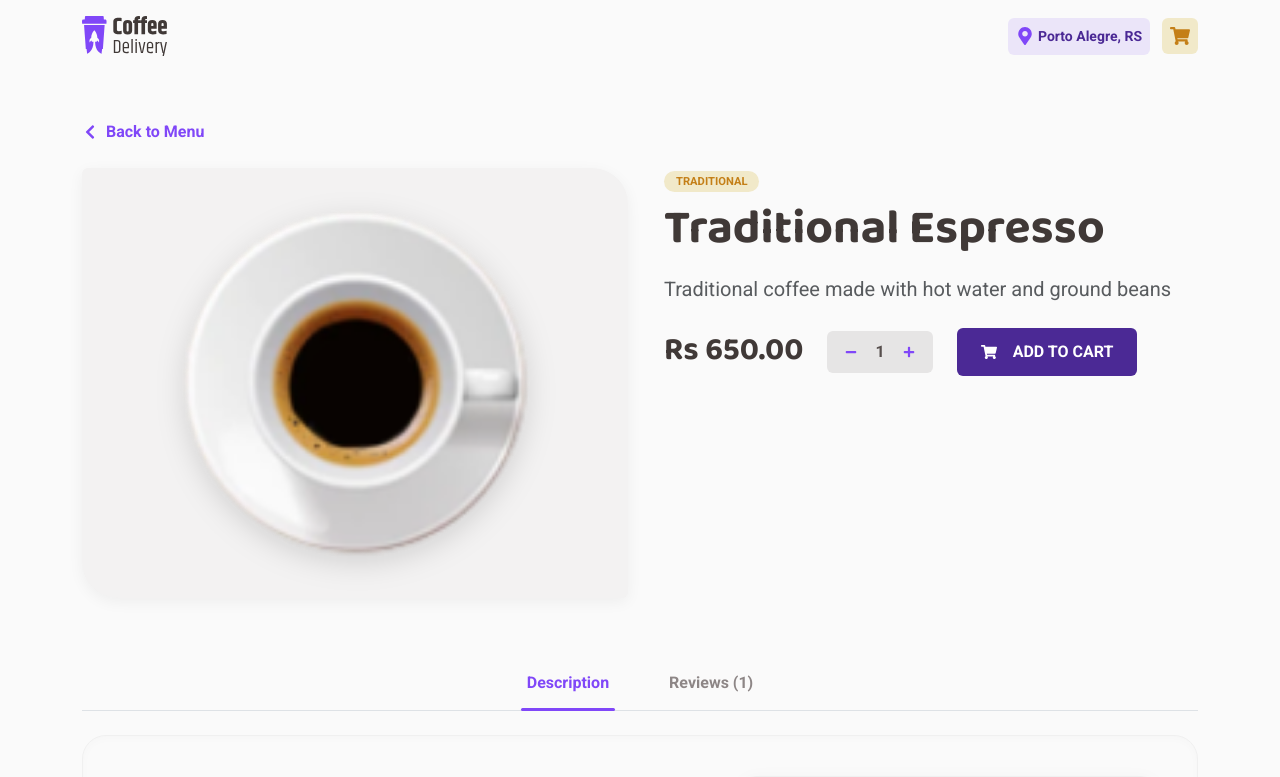
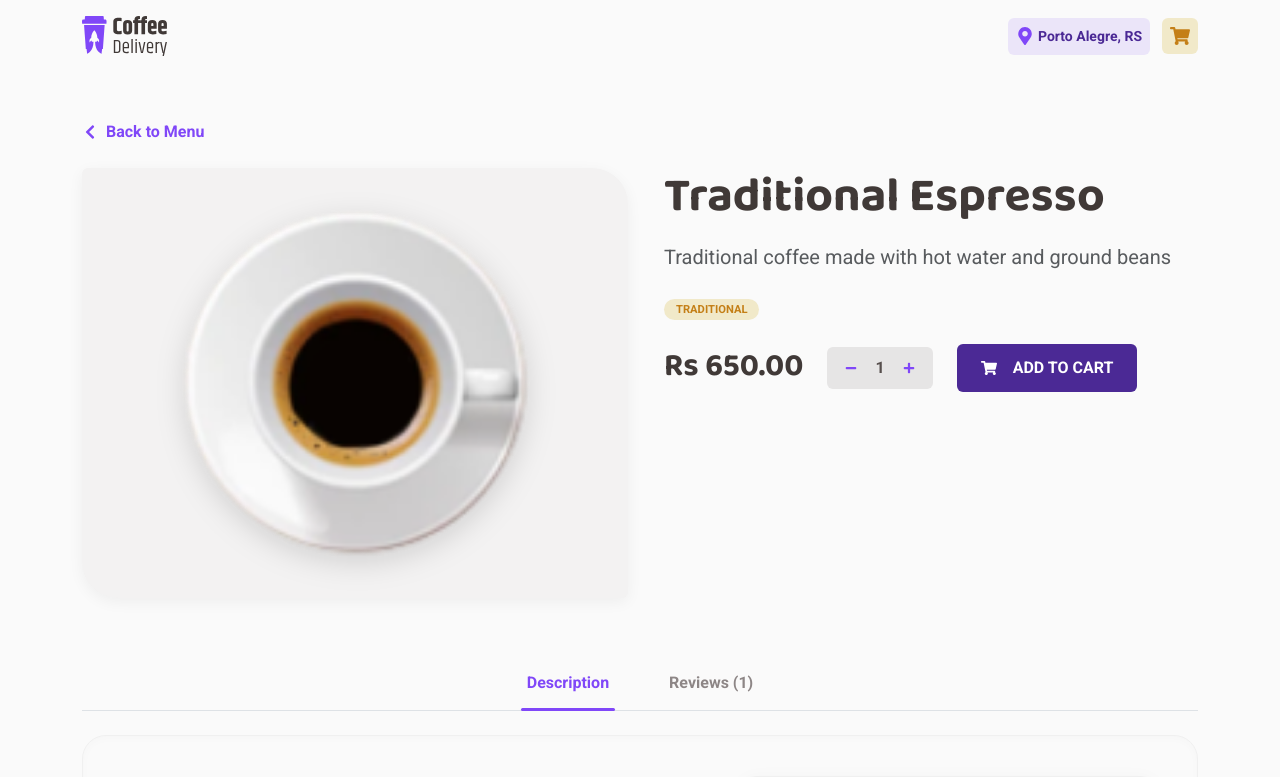
Before and after one commit to Umer-FE/coffee-delivery, a Next.js app: page /product/1 in a window 1280 px wide. Shown: the top 777 px of the page. Built offline with nearby package versions, Linux system fonts and the light colour scheme.

Commit message:
create-product-detail-page-1

```diff
--- a/src/app/product/[id]/page.js
+++ b/src/app/product/[id]/page.js
@@ -112,6 +112,8 @@ export default function ProductDetail() {
         </div>
 
         <div className="col-md-6 ps-md-4">
+          <h1 className={styles.product_title}>{product.name}</h1>
+          <p className="text-muted fs-5 mb-4">{product.description}</p>
           <div className="mb-2">
             {product.tags?.map((tag, index) => (
               <span key={index} className={styles.tag_badge}>
@@ -119,9 +121,6 @@ export default function ProductDetail() {
               </span>
             ))}
           </div>
-          <h1 className={styles.product_title}>{product.name}</h1>
-          <p className="text-muted fs-5 mb-4">{product.description}</p>
-
           <div className="d-flex align-items-center gap-4 flex-wrap mt-4">
             <h2 className="mb-0 fw-bold" style={{ color: "#403937" }}>
               Rs {product.price.toFixed(2)}
```
